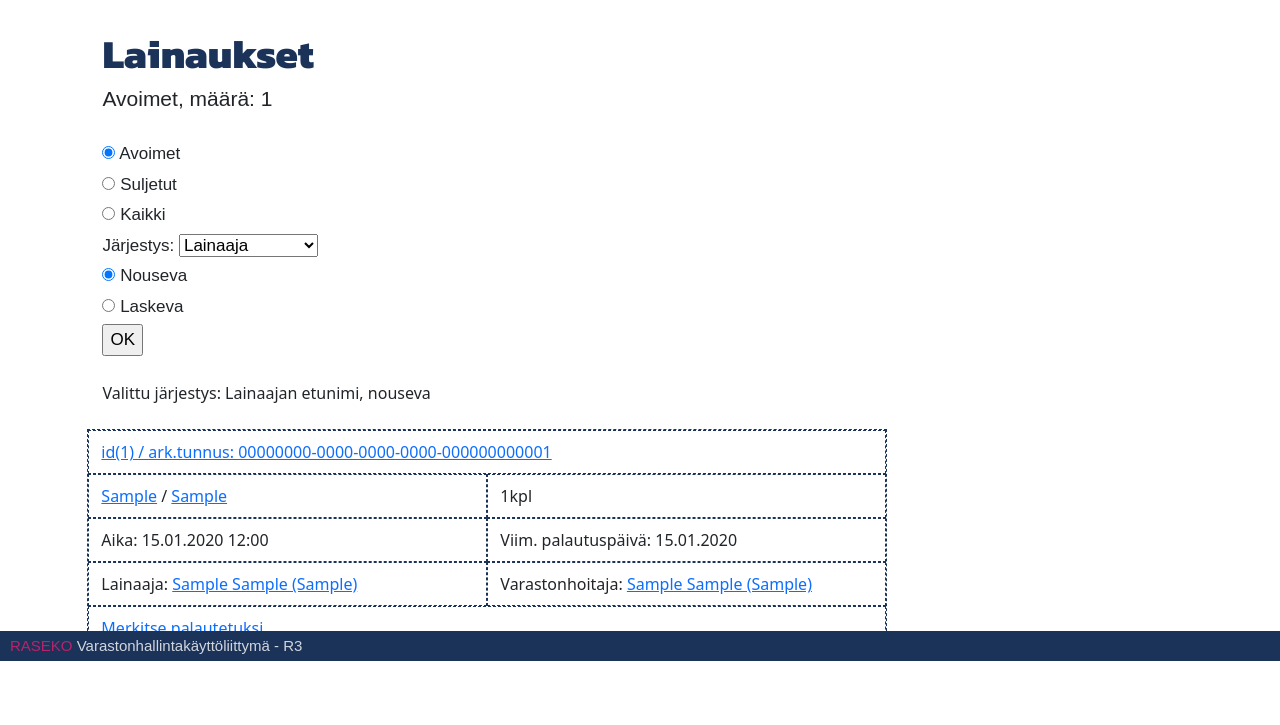
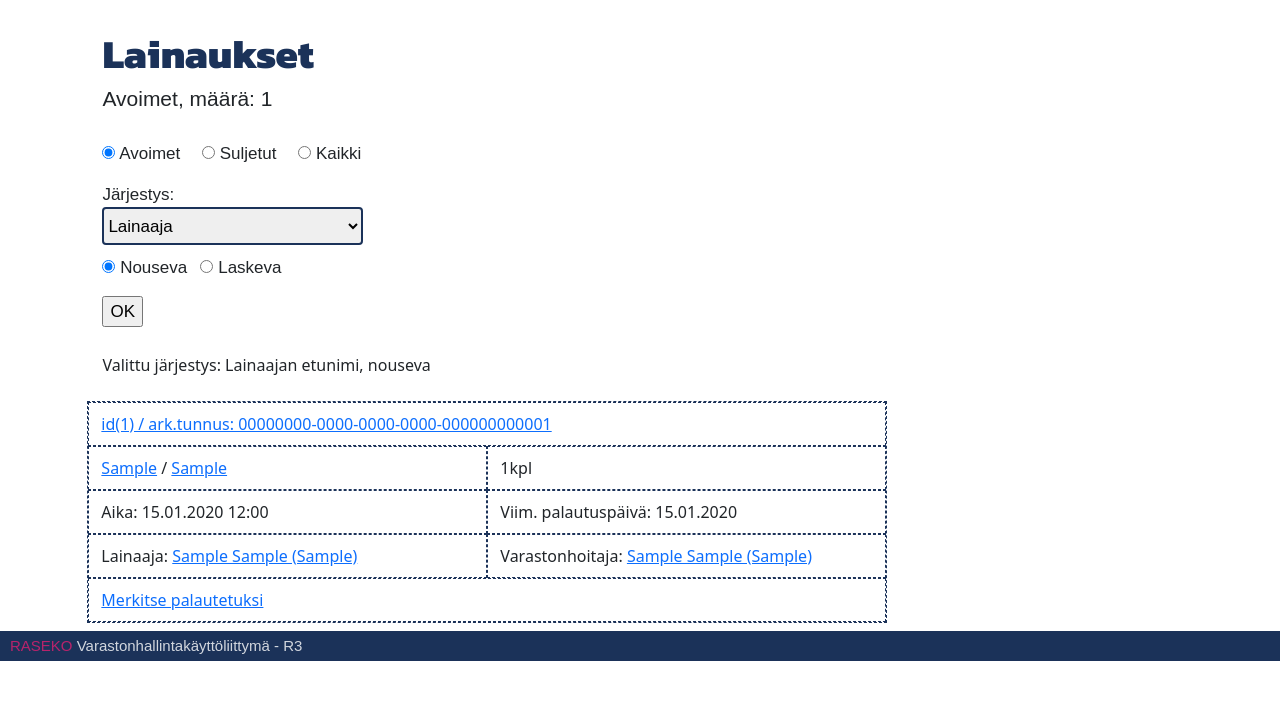
Before and after one commit to janlevea/Varastonhallinta-R3, a Django app: page /varasto/lainaukset/ in a window 1280 px wide. Shown: the part 139-864 px from the top of the page. After the commit the page ends 800 px from the top, so only its background shows below. Run offline with Django 4.2, Linux system fonts and the light colour scheme; a user stored in the database is signed in; tables that the repository leaves empty hold one stand-in row (values such as "Sample post"); some libraries are stand-ins or nearby versions; some web fonts are replaced.

Commit message:
Siisti: Lainaukset sivun form

```diff
--- a/varastonhallinta/varasto/forms.py
+++ b/varastonhallinta/varasto/forms.py
@@ -93,3 +93,7 @@ class LainausJarjestys(forms.Form):
         ("laskeva", "Laskeva"),
     )
     tapa = forms.ChoiceField(choices=tavat, widget=forms.RadioSelect, required=False, initial="nouseva", label="")
+
+    def __init__(self, *args, **kwargs):
+        super().__init__(*args, **kwargs)
+        self.fields['jarjestys'].widget.attrs.update({'class': 'rasekoblueborder roundedborder'})
--- a/varastonhallinta/varasto/static/varasto/css/styles.css
+++ b/varastonhallinta/varasto/static/varasto/css/styles.css
@@ -126,6 +126,19 @@ h5 {
     width: 195px;
     height: 31px;
 }
+/* */
+
+.lainauksetForm {
+    width: 280px;
+}
+.lainauksetForm .formEntry {
+    margin-bottom: 10px;
+}
+
+.lainauksetForm select {
+    width: 93%;
+    height: 38px;
+}
 
 /* -- raseko-punainen reunaviiva - formeissa */
 .perusform1 #id_username, .perusform1 #id_password, /* kirjautuminen */
--- a/varastonhallinta/varasto/templates/varasto/lainaukset.html
+++ b/varastonhallinta/varasto/templates/varasto/lainaukset.html
@@ -15,8 +15,21 @@
 {% endif %}
 {% block content %}
 <form method="GET">
-    <div class="perusform1">
-        {{ form }}
+    <div class="perusform1 lainauksetForm">
+        <div class="formEntry">
+            {% for radio in form.avoimet_vai_suljetut %}
+                {{ radio }}&emsp;
+            {% endfor %}
+        </div>
+        <div class="formEntry">
+            {{ form.jarjestys.label }}<br/>
+            {{ form.jarjestys }}
+        </div>
+        <div class="formEntry">
+            {% for radio in form.tapa %}
+                {{ radio }}&ensp;
+            {% endfor %}
+        </div>
         <input type="submit" value="OK">
         <br/><br/>
     </div>
```
